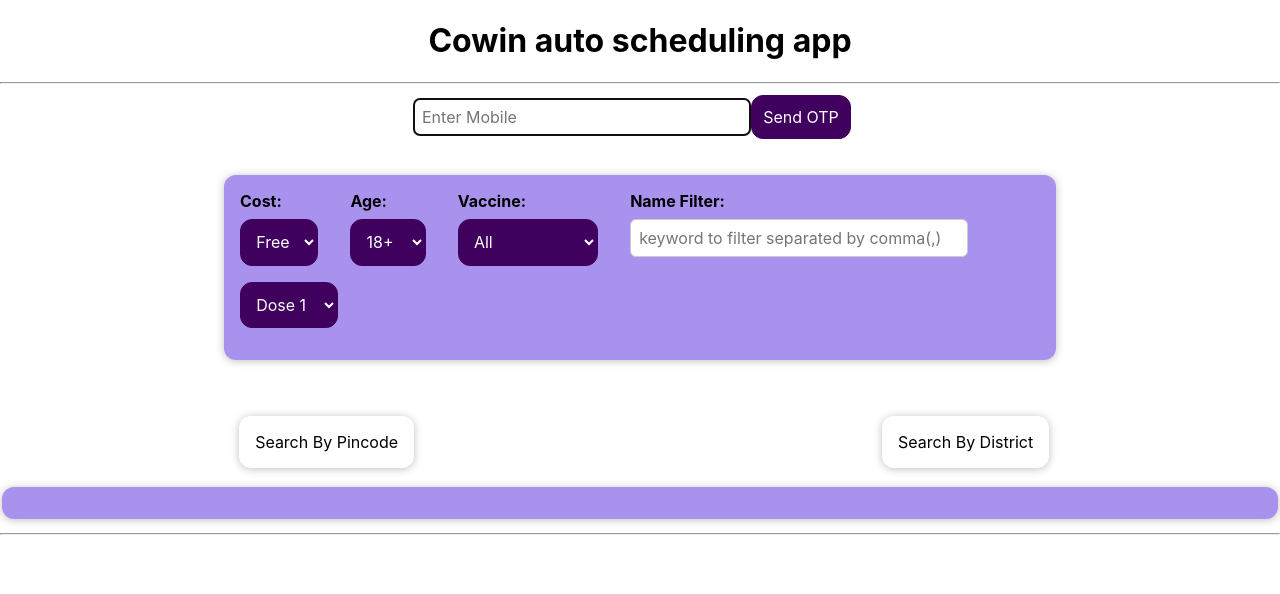
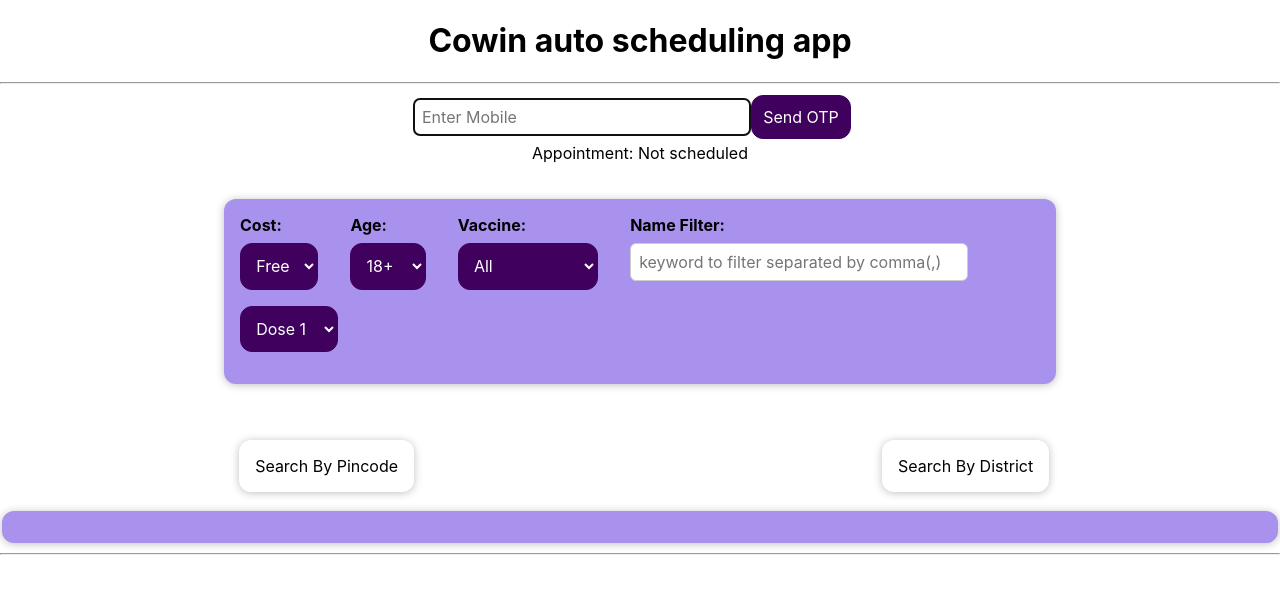
Before and after one commit to shubhams7869/Cowin_V, a React (Create React App) app: page /dist in a window 1280 px wide. Shown: the top 594 px of the page. Built offline with nearby package versions, Linux system fonts and the light colour scheme.

Commit message:
limited the scheduling api calls

```diff
--- a/src/SearchByDist/index.js
+++ b/src/SearchByDist/index.js
@@ -121,7 +121,7 @@
                 }
             }
         }
-        if(sessList.length>0)this.props.clbk(sessList);
+        if(this.props.inpObj.appointment===null&&sessList.length>0)this.props.clbk(sessList);
         this.setState({list:list});
         return data;
     }
--- a/src/SearchByPin/index.js
+++ b/src/SearchByPin/index.js
@@ -70,7 +70,7 @@
                 }
             }
         }
-        if(sessList.length>0)this.props.clbk(sessList);
+        if(this.props.inpObj.appointment===null&&sessList.length>0)this.props.clbk(sessList);
         this.setState({list:list});
         return data;
     }
--- a/src/Tracker/index.js
+++ b/src/Tracker/index.js
@@ -16,7 +16,6 @@
         this.outObj={
             token:'',
             bid:'',
-            appointment:null,
             sesslist:[]
         }
         this.inpObj={
@@ -24,7 +23,8 @@
             min_age_limit:'18',
             dose:'dose1',
             vaccine:'all',
-            nameFilters:''
+            nameFilters:'',
+            appointment:null,
         };
         this.searchResponse=this.searchResponse.bind(this);
         this.loginResponse=this.loginResponse.bind(this);
@@ -48,17 +48,19 @@
 
     searchResponse(sessList){
         this.outObj.sesslist=sessList.length>0?[...sessList]:[];
-        if(this.outObj.bid!==''&&this.outObj.sesslist.length >0)this.scheduleAppointment();
+        console.log('searchResponse -- '+this.inpObj.appointment);
+        if(this.inpObj.appointment===null&&this.outObj.bid!==''&&this.outObj.sesslist.length >0)this.scheduleAppointment();
     }
     async _scheduleAppointment(sessId){
         let beneficiary=this.outObj.bid;
         let dose=this.inpObj.dose==="dose1"?1:2;
         let slot=this.slots[0];
-        let token = this.outObj.token;
+        let token = this.inpObj.token;
         let bearer = "Bearer " + token;
         //getCaptcha();
         //let securityCode=this.securityCode;
-
+        this.inpObj.appointment='booking';
+        console.log('_schedulingAppointment -- '+this.inpObj.appointment);
         let reqdata='{"dose": "'+dose+'", "session_id": "'+sessId+'", "slot": "'+slot+'", "beneficiaries": ["'+beneficiary+'"]}'
         let url="https://cdn-api.co-vin.in/api/v2/appointment/schedule";
         let response= await fetch(url,{
@@ -70,27 +72,29 @@
             },
             body: reqdata // body data type must match "Content-Type" header
         });
-        if(!response.ok) return;
+        if(!response.ok){ this.inpObj.appointment=null;return;}
         let data = await response.json();
-        this.outObj.appointment='booked';
+        this.inpObj.appointment='booked';
+        console.log('_schedulingAppointment -- '+this.inpObj.appointment);
         this.setState({
             appointment_id:data.appointment_id
         });
         return data;
     }
 
-    scheduleAppointment(){
+    async scheduleAppointment(){
         let sessId,res;
-        if(this.outObj.appointment==='booked' || this.state.appointment_id!==null) return;
+        if(this.inpObj.appointment!==null || this.state.appointment_id!==null) return;
         if(this.outObj.sesslist.length>0){
             let list=this.outObj.sesslist;
             for(let i=0; i<list.length;i++){
                 sessId=list[i].session_id;
                 this.slots=list[i].slots;
                 console.log("Trying to schedule Appointment...");
-                res = this._scheduleAppointment(sessId);
-                if(res.appointment_id) return <div>res.appointment_id</div>;
-                console.log(res);
+                if(this.inpObj.appointment===null)
+                    res = await this._scheduleAppointment(sessId);
+                console.log('scheduleAppointment -- '+this.inpObj.appointment);
+                if(res&&res.appointment_id) return <div>res.appointment_id</div>;
             }
         }
         else if(this.state.appointment_id){
@@ -105,6 +109,11 @@
                 <tbody>
                 <tr>
                     <td colSpan='2'><Login onChange={this.loginResponse}/></td>
+                </tr>
+                <tr>
+                    <td colSpan='2'>
+                        <div><label>Appointment: </label>{this.state.appointment_id===null?'Not scheduled':this.state.appointment_id}</div>
+                    </td>
                 </tr>
                 <tr>
                     <td colSpan='2'>
@@ -163,11 +172,7 @@
                     </td>
                 </tr>
                 </Router>
-                <tr>
-                    <td colSpan='2'>
-                        {this.scheduleAppointment()}
-                    </td>
-                </tr>
+
                 </tbody>
             </table>
 
```
